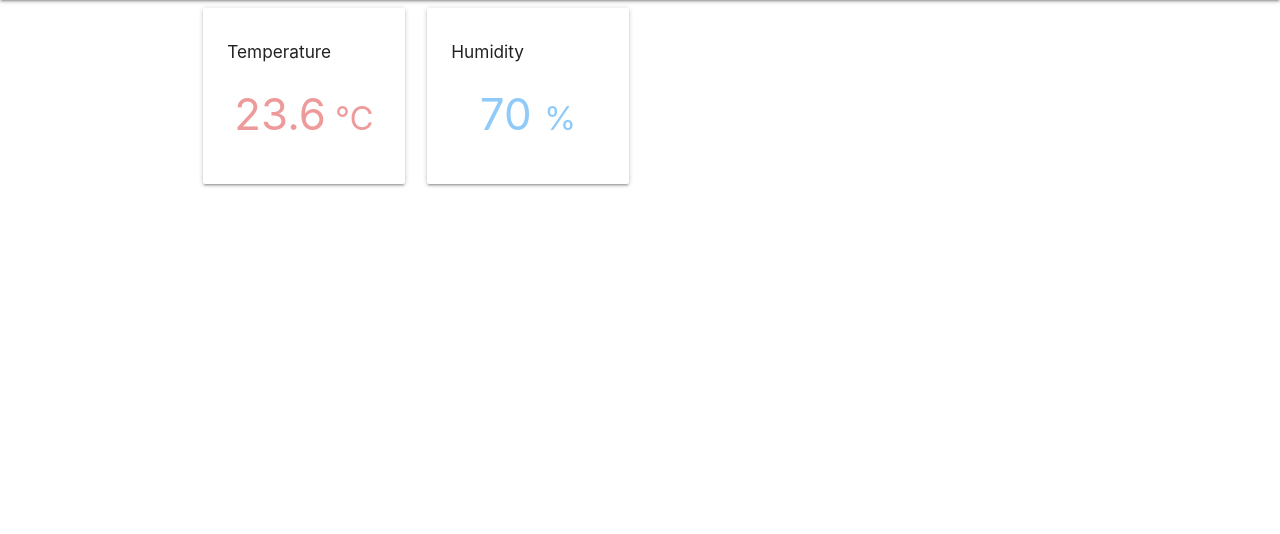
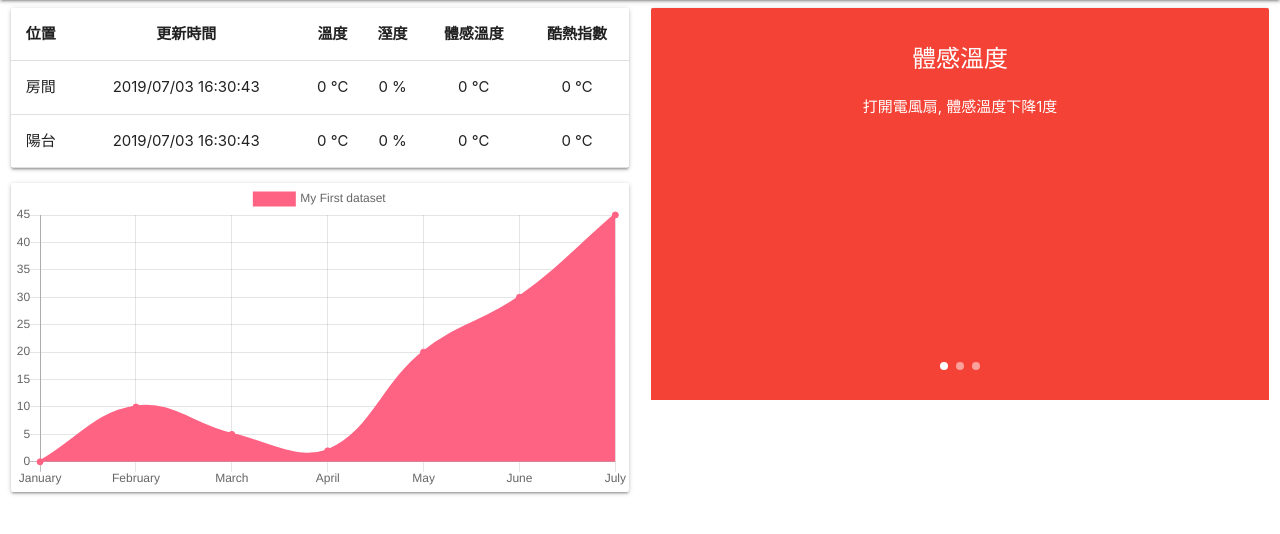
Before and after one commit to sepfy/IoT-Monitor, a Flask app: page / in a window 1280 px wide. Shown: the part 64-598 px from the top of the page. Run offline with Flask 2, Linux system fonts and the light colour scheme; parts of the project's set-up code (start-up, migrations or seed data) failed here and were passed over; some libraries are stand-ins or nearby versions.

Commit message:
Add vuejs

```diff
--- a/application.py
+++ b/application.py
@@ -1,15 +1,17 @@
 #!/usr/bin/env python
 from flask import Flask, render_template, session, request
 from flask_socketio import SocketIO, emit
-
-from model import Model
+import json
+#from model import Model
+'''
+model = Model()
+'''
 
 import threading
 import time
 import datetime
 import random
 
-model = Model()
 
 app = Flask(__name__)
 app.config['SECRET_KEY'] = 'secret!'
@@ -21,7 +23,6 @@ params = {
 
 socketio = SocketIO(app, **params)
 
-
 @app.route('/')
 def index():
     return render_template('index.html')
@@ -30,6 +31,7 @@ def index():
 @app.route('/device', methods=['GET', 'POST'])
 def device():
 
+    '''
     if request.method == "POST":
         print(request.values["key"])
 
@@ -38,8 +40,9 @@ def device():
       print(devid)
       temp = model.get_4hour("t")
       humi = model.get_4hour("h")
+
       return render_template('device.html', temp=temp, humi=humi)
-
+    '''
     return render_template('device_list.html')
 
 @app.route('/setting')
@@ -49,11 +52,12 @@ def setting():
 sids = []
 def emit_iot():
   while True:
-    msg = model.get_last()
-    print(msg)
+    #msg = model.get_last()
+    #print(msg)
+    msg = {"temp": 20+round(random.random(),2), "humi": 67}
     for sid in sids:
-      socketio.emit("update", {"data": msg, "sid": sid}, namespace='/message', room=sid)
-    time.sleep(10)
+      socketio.emit("update", {"data": json.dumps(msg), "sid": sid}, namespace='/message', room=sid)
+    time.sleep(3)
 
 
 @socketio.on('connect', namespace='/message')
@@ -72,8 +76,6 @@ def test_disconnect():
 
 
 
-
-
 if __name__ == '__main__':
   t = threading.Thread(target = emit_iot)
   t.start()
--- a/templates/head.html
+++ b/templates/head.html
@@ -6,6 +6,6 @@
   <script src="https://cdnjs.cloudflare.com/ajax/libs/materialize/1.0.0/js/materialize.min.js"></script>
   <link href="https://fonts.googleapis.com/icon?family=Material+Icons" rel="stylesheet">
   <script type="text/javascript" src="//cdn.bootcss.com/socket.io/1.5.1/socket.io.min.js"></script>
-  <script src="https://d3js.org/d3.v5.min.js"></script>
-  <script src="/static/chart.js"></script>
+  <script src="https://cdn.jsdelivr.net/npm/chart.js@2.8.0"></script>
+  <script src="https://cdn.jsdelivr.net/npm/vue@2.6.10/dist/vue.js"></script
 </head>
--- a/templates/index.html
+++ b/templates/index.html
@@ -3,13 +3,61 @@
 {% include 'head.html' %}
 <body>
 {% include 'nav.html' %}
+<script>
 
-<div class="container">
+  document.addEventListener('DOMContentLoaded', function() {
+    var elems = document.querySelectorAll('.carousel');
+    var instances = M.Carousel.init(elems, {
+      indicators: true
+    });
+  });
+
+</script>
+<div class="containerx">
   <div class="row">
 
   <div class="col l6 m12 s12">
 
-    <div class="row">
+<table id="list" class="card centered responsive-table highlight">
+        <thead>
+          <tr>
+              <th> 位置 </th>
+              <th> 更新時間 </th>
+              <th> 溫度 </th>
+              <th> 溼度 </th>
+              <th> 體感溫度 </th>
+              <th> 酷熱指數 </th>
+          </tr>
+        </thead>
+
+        <tbody>
+          <tr>
+            <td>房間</td>
+            <td>2019/07/03 16:30:43</td>
+            <td>[[series.values.temp]] ℃</td>
+            <td>[[series.values.humi]] %</td>
+            <td>[[series.values.temp]] ℃</td>
+            <td>[[series.values.humi]] ℃</td>
+          </tr>
+          <tr>
+            <td>陽台</td>
+            <td>2019/07/03 16:30:43</td>
+            <td>[[series.values.temp]] ℃</td>
+            <td>[[series.values.humi]] %</td>
+            <td>[[series.values.temp]] ℃</td>
+            <td>[[series.values.humi]] ℃</td>
+          </tr>
+
+
+        </tbody>
+      </table>
+
+  <div class="card">
+<canvas id="myChart"></canvas>
+  </div>
+
+
+    <!--div class="row">
     <div class="col m6 s12">
       <div class="card">
         <div class="card-content">
@@ -28,9 +76,31 @@
       </div>
     </div>
 
-    </div>
+    </div-->
 
   </div>
+  <div class="col s12 l6">
+
+  <div class="carousel carousel-slider center">
+    <div class="carousel-item red white-text card" href="#one!">
+      <h2>體感溫度</h2>
+      <p class="white-text"> 打開電風扇, 體感溫度下降1度</p>
+    </div>
+    <div class="carousel-item amber white-text card" href="#two!">
+      <h2></h2>
+      <p class="white-text"> 夜間2:00至6:00, 戶外溫度較低, 冷氣可以定時至2:00</p>
+    </div>
+    <div class="carousel-item blue white-text card" href="#two!">
+      <h2></h2>
+      <p class="white-text"> 夜間2:00至6:00, 戶外溫度較低, 冷氣可以定時至2:00</p>
+    </div>
+  </div>
+
+
+
+  </div>
+
+
   </div>
 </div>
 
@@ -38,10 +108,40 @@
 
 <script>
 
+
+var vm = new Vue({
+  el: '#list',
+  data: {
+    series: {values: {"temp":0, "humi":0}},
+  },
+  delimiters: ['[[',']]']
+})
+
+
+var ctx = document.getElementById('myChart').getContext('2d');
+var chart = new Chart(ctx, {
+    // The type of chart we want to create
+    type: 'line',
+
+    // The data for our dataset
+    data: {
+        labels: ['January', 'February', 'March', 'April', 'May', 'June', 'July'],
+        datasets: [{
+            label: 'My First dataset',
+            backgroundColor: 'rgb(255, 99, 132)',
+            borderColor: 'rgb(255, 99, 132)',
+            data: [0, 10, 5, 2, 20, 30, 45]
+        }]
+    },
+
+    // Configuration options go here
+    options: {}
+});
+
+
 var url = 'http://' + document.domain + ':' + location.port + '/message';
 console.log(url);
 var socket = io.connect(url);
-
 socket.on('status', function(msg) {
   console.log(msg.data);
 });
@@ -49,8 +149,7 @@ socket.on('status', function(msg) {
 socket.on('update', function(msg) {
   console.log(msg.data);
   var obj = JSON.parse(msg.data);
-  document.getElementById("humi").innerHTML = obj["h"] + "<small> % </small>";
-  document.getElementById("temp").innerHTML = obj["t"] + "<small> ℃ </small>";
+  Vue.set(vm.series, "values", obj);
 });
 
 </script>
```
